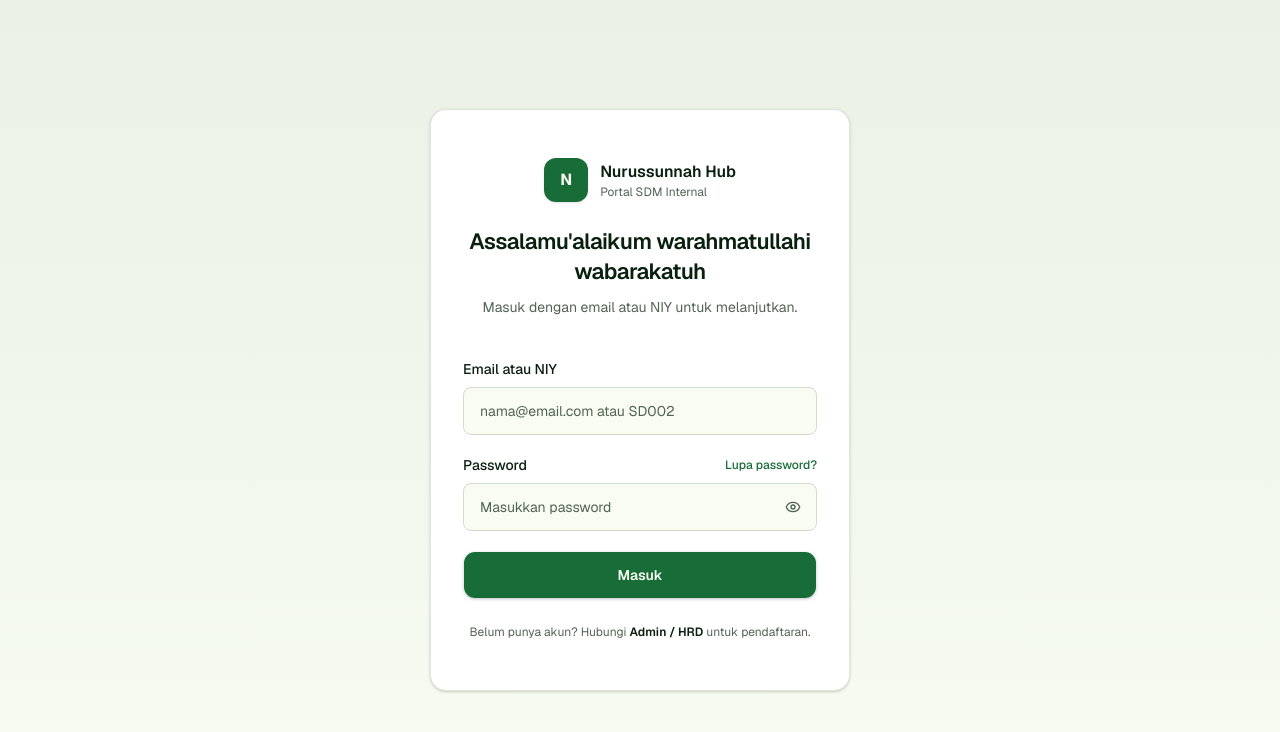
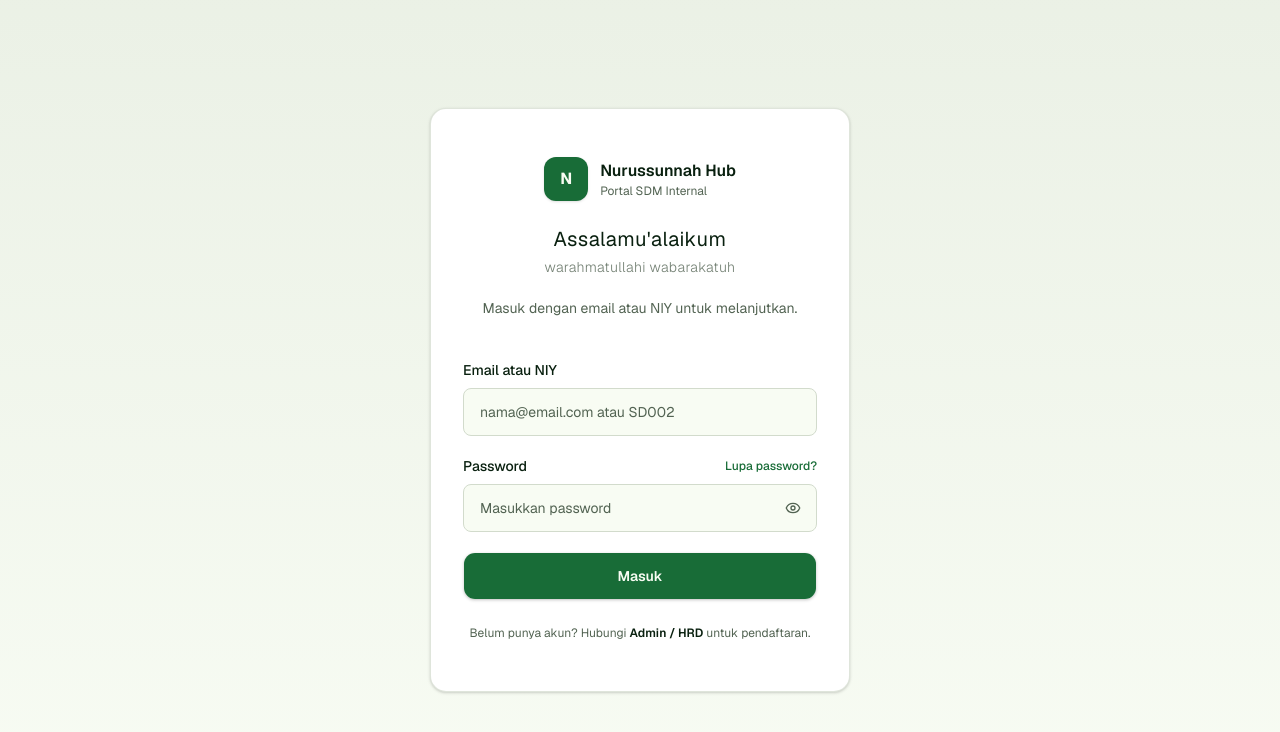
Before and after one commit to yasirabd/nurussunnah-hub, a Next.js app: page /auth/login in a window 1280 px wide. Shown: the top 732 px of the page. Built offline with nearby package versions, Linux system fonts and the light colour scheme.

Commit message:
refine: elegant two-line salam greeting on login

```diff
--- a/src/app/auth/login/page.tsx
+++ b/src/app/auth/login/page.tsx
@@ -102,10 +102,15 @@ export default function LoginPage() {
             <p className="text-xs text-muted-foreground">Portal SDM Internal</p>
           </div>
         </div>
-        <h1 className="text-[22px] font-semibold tracking-tight text-foreground leading-snug">
-          Assalamu&apos;alaikum warahmatullahi wabarakatuh
-        </h1>
-        <p className="mt-1.5 text-sm leading-relaxed text-muted-foreground">
+        <div className="space-y-1">
+          <h1 className="text-[20px] font-normal tracking-wide text-foreground">
+            Assalamu&apos;alaikum
+          </h1>
+          <p className="text-sm font-light tracking-wide text-muted-foreground/80">
+            warahmatullahi wabarakatuh
+          </p>
+        </div>
+        <p className="mt-4 text-sm leading-relaxed text-muted-foreground">
           Masuk dengan email atau NIY untuk melanjutkan.
         </p>
       </CardHeader>
```
